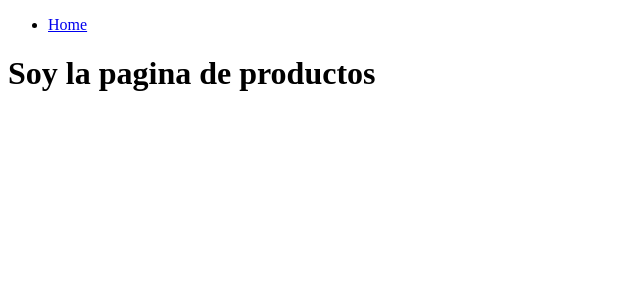
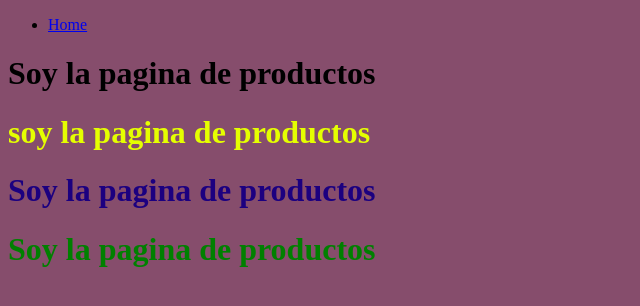
Before and after one commit to agustineusebio/Clase02, a plain HTML site: page pages/productos.html in a window 1280 px wide. Shown: the whole page, without its empty margins (0-640 px from the left). Drawn offline with Linux system fonts and the light colour scheme.

Commit message:
Clase 3 temrinada

```diff
--- a/css/productos.css
+++ b/css/productos.css
@@ -1,5 +1,5 @@
-body {
-    background-color
-}
+
 .titiloDos {color: red;  }
 #titulo3 {color: rgb(229, 255, 0);  }
+.titulocuatro {color: green; }
+#titulocinco  {color: rgb(28, 0, 128); }
--- a/pages/productos.html
+++ b/pages/productos.html
@@ -5,9 +5,14 @@
     <meta http-equiv="X-UA-Compatible" content="IE=edge">
     <meta name="viewport" content="width=device-width, initial-scale=1.0">
     <title>Productos</title>
-</head>
+    <style>/* selector: { propiedad : valor } */
+        body { background: rgb(134, 77, 108);}</style>
+        <link rel="stylesheet" href="../css/productos.css">
 <body>
     <nav><ul><li><a href="../index.html">Home</a></li></ul></nav>
     <h1>Soy la pagina de productos</h1>
+    <h1 id="titulo3">soy la pagina de productos</h1>
+    <h1 id="titulocinco">Soy la pagina de productos</h1>
+    <h1 class="titulocuatro">Soy la pagina de productos</h1>
 </body>
 </html>
```
Also changed, not shown: index.html (+1 -1 lines).
